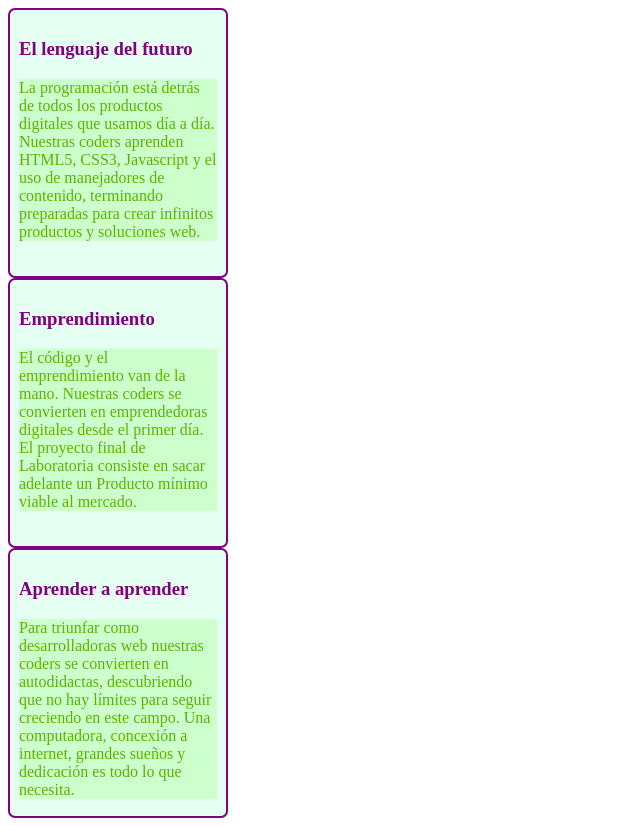
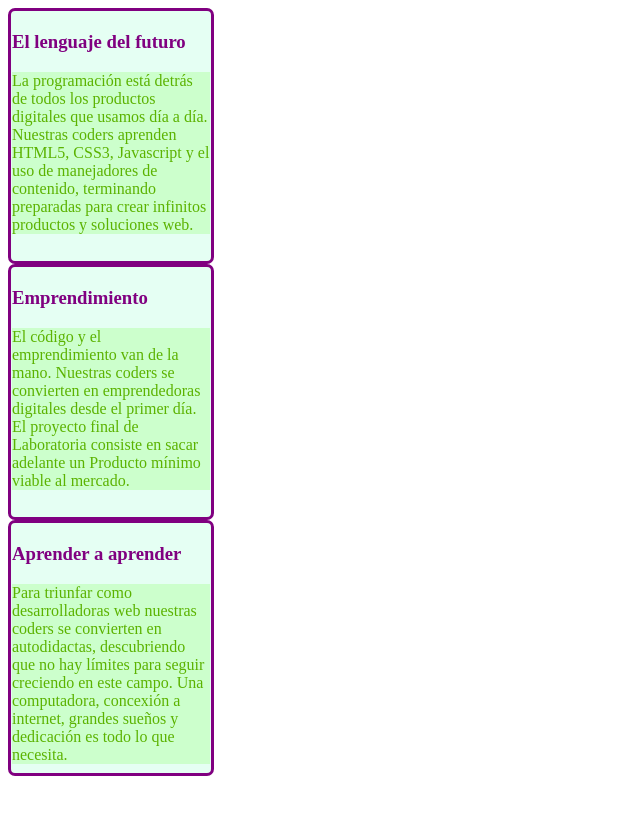
Before and after one commit to ZirtQuesadas/MarginPadding, a plain HTML site: page index.html in a window 1280 px wide. Shown: the whole page, without its empty margins (0-640 px from the left). After the commit the page ends 800 px from the top, so only its background shows below. Drawn offline with Linux system fonts and the light colour scheme.

Commit message:
4a parte del ejercicio

```diff
--- a/main.css
+++ b/main.css
@@ -2,9 +2,10 @@ div {
 	width: 200px ;
 	height: 250px;
 	background-color: #e5fff3;
-	padding: 8px;
-	border: 2px solid purple;
+	padding: 0px;
+	border: 3px solid purple;
 	border-radius: 7px;
+	margin-top: 0px
 
    	}
 h3 {padding: 1px;
```
